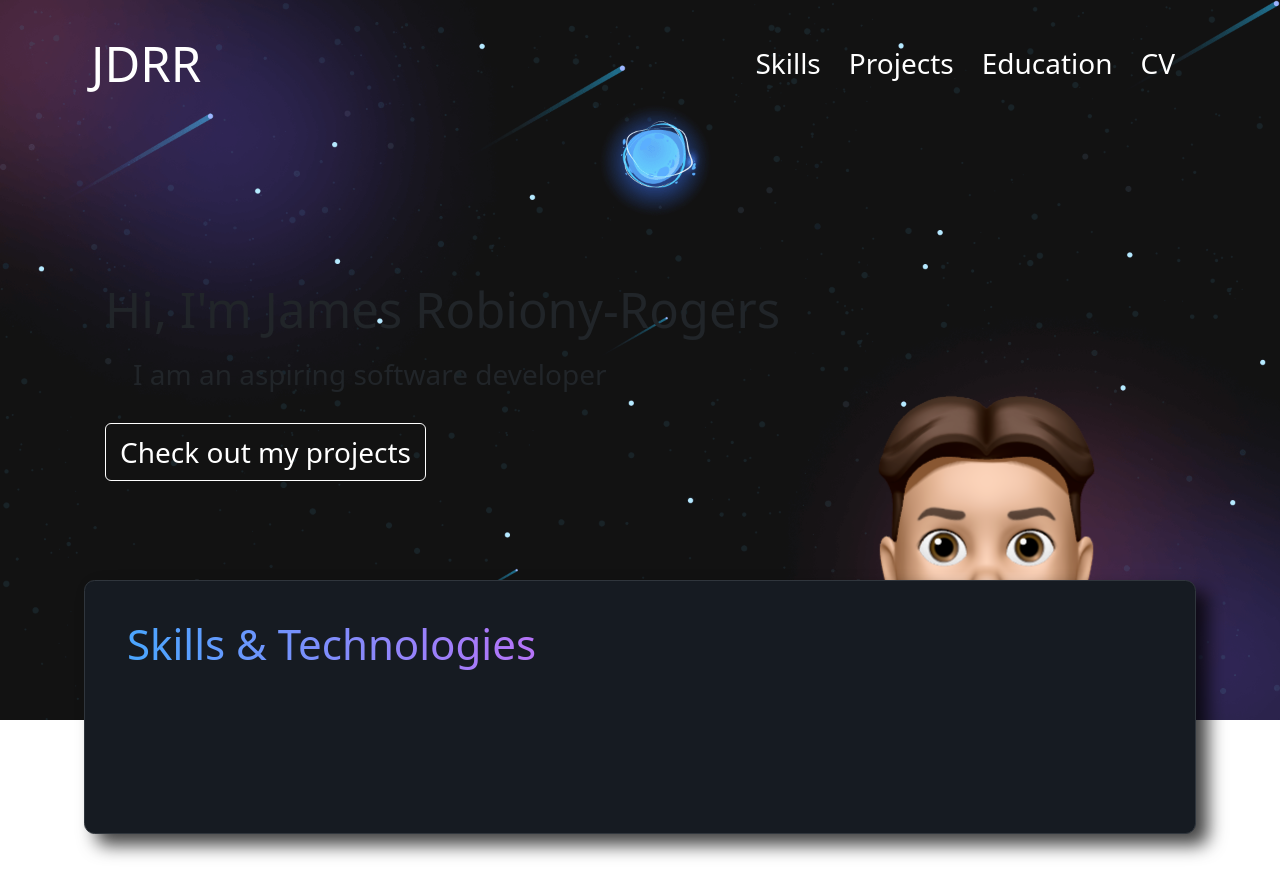
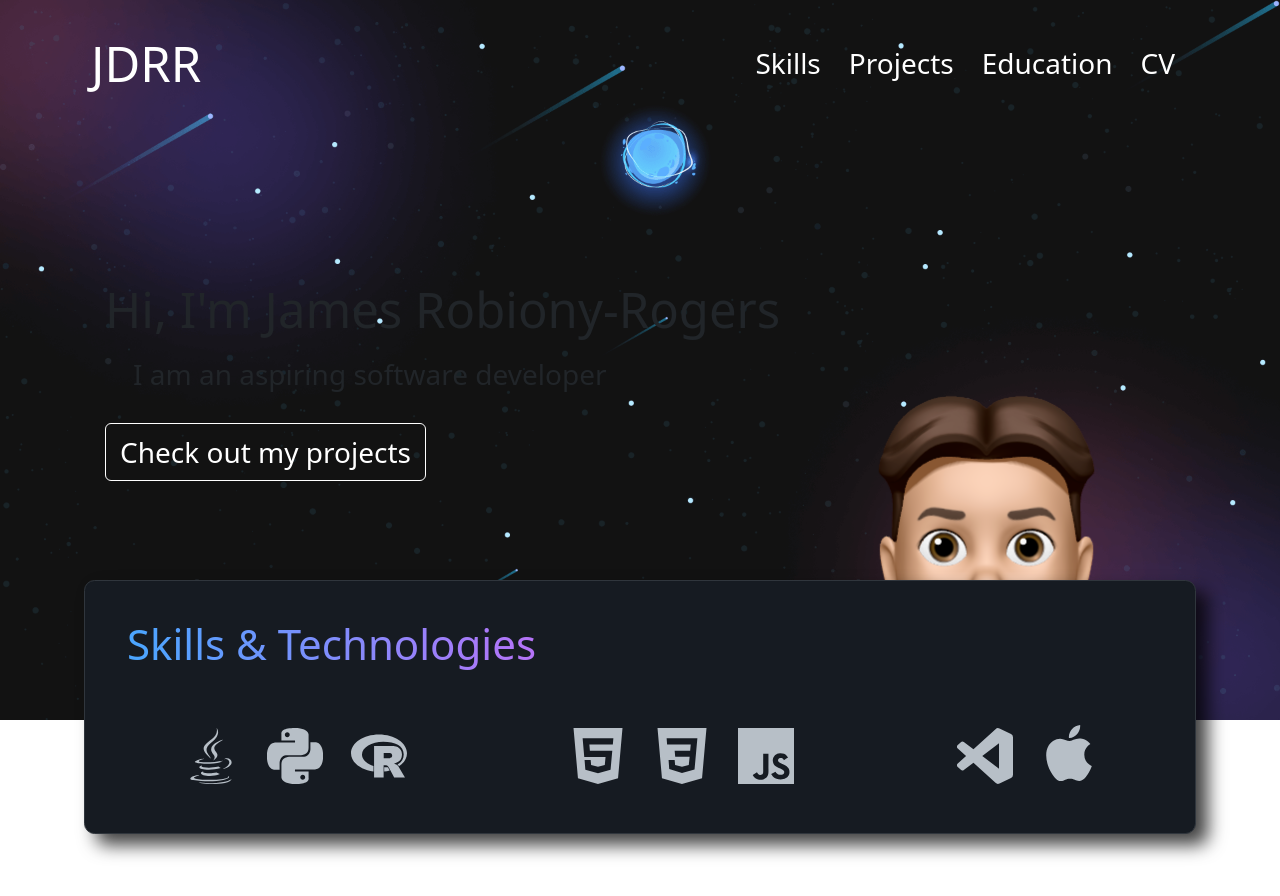
Before and after one commit to JamesRobionyRogers/My-Portfolio, a React (Create React App) app: page / in a window 1280 px wide. Shown: the top 896 px of the page. Built offline with nearby package versions, Linux system fonts and the light colour scheme.

Commit message:
Implemented icons using react-icons

```diff
--- a/src/sections/Skills/Skills.jsx
+++ b/src/sections/Skills/Skills.jsx
@@ -1,21 +1,16 @@
 import React from 'react';
 import 'bootstrap/dist/css/bootstrap.min.css';
 
-
 import {
+    SiJava,
+    SiPython,
+    SiR,
+    SiHtml5,
+    SiCss3,
+    SiJavascript,
     SiApple,
     SiVisualstudiocode
 } from 'react-icons/si'
-
-import VSCode from '../../assets/icons/Visual_Studio_Code.png';
-// import MacBookPro from '../../assets/icons/MacBook_Pro.png';
-import Apple from '../../assets/icons/Apple.png';
-import HTML from '../../assets/icons/HTML5.png';
-import CSS from '../../assets/icons/CSS.png';
-import JavaScript from '../../assets/icons/Javascript.png';
-import Java from '../../assets/icons/Java.png'
-import Python from '../../assets/icons/Python.png'
-import RDataScience from '../../assets/icons/R.png'
 
 const Skills = () => {
   return (
@@ -29,35 +24,20 @@ const Skills = () => {
 
                   <div className="d-flex flex-wrap align-items-center justify-content-between me-4 ms-4" style={{fontSize: "2rem", color: "#b7bfc7"}}>
                       <ul className="m-0 p-0">
-                            {/* <img src={Java} alt="Java" /> */}
-                            {/* <img src={Python} alt="Python" /> */}
-                            {/* <img src={RDataScience} alt="RDataScience" /> */}
-
-
-                            <i className="devicon-java-plain"></i>
-                            <i className="devicon-python-plain"></i>
-                            <i className="devicon-r-original"></i>
+                            <SiJava />
+                            <SiPython />
+                            <SiR />
                       </ul>
 
                       <ul className="m-0 p-0">
-                            {/* <img src={HTML} alt="HTML5" /> */}
-                            {/* <img src={CSS} alt="CSS3" /> */}
-                            {/* <img src={JavaScript} alt="JavaScript" /> */}
-
-
-                            <i className="devicon-html5-plain"></i>
-                            <i className="devicon-css3-plain"></i>
-                            <i className="devicon-javascript-plain"></i>
+                            <SiHtml5 />
+                            <SiCss3 />
+                            <SiJavascript />
                       </ul>
 
                       <ul className="m-0 p-0">
-                            {/* <SiVisualstudiocode /> */}
-                            {/* <SiApple style={{ marginBottom: "5px" }} /> */}
-
-                            {/* <img src={VSCode} alt="vscode" /> */}
-                            {/* <img src={Apple} alt="apple" /> */}
-
-
+                            <SiVisualstudiocode />
+                            <SiApple style={{ marginBottom: "5px" }} />
                       </ul>
                   </div>
 
```
